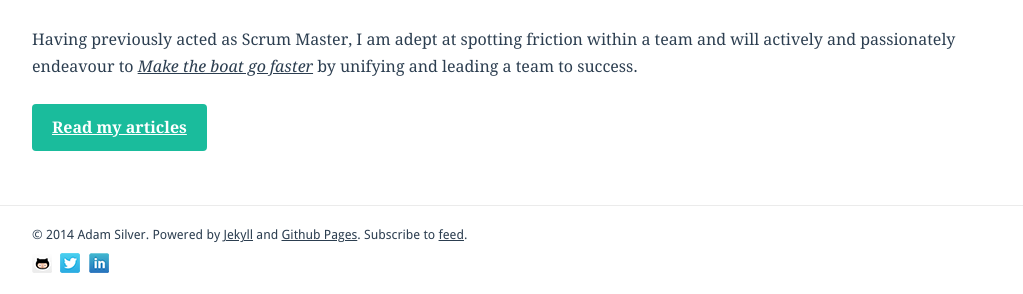
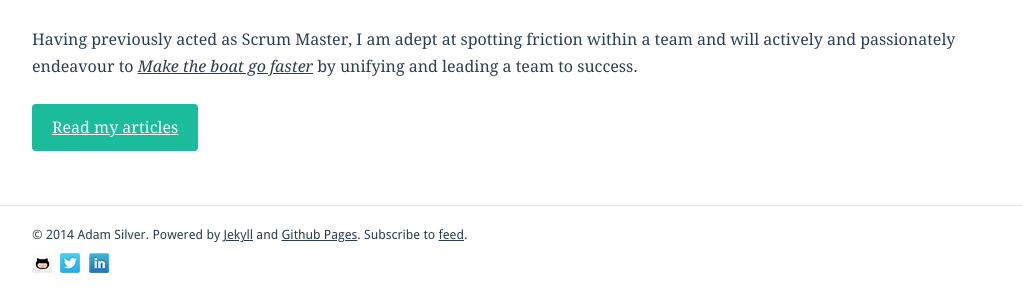
Before and after one commit to adamsilver/adamsilver.io-jekyll, a Jekyll site: the page built from index.md, in a window 1280 px wide. Shown: the part 367-661 px from the top of the page, without its empty margins (128-1151 px from the left). Built offline with Jekyll 4.4.1, drawn with Linux system fonts in a browser that asks for light colours; Markdown is read by kramdown in place of the engine named in the settings.

Commit message:
fixed #32

```diff
--- a/css/main.css
+++ b/css/main.css
@@ -157,10 +157,14 @@
     padding: 10px;
  }
 
-a {
+a:link {
 	color: #2c3e50;
 	-webkit-transition:color .1s;
     transition: color .1s;
+}
+
+a:visited {
+    color: #788A9C;
 }
 
 a:hover {
@@ -272,7 +276,7 @@
 }
 
 #nav ul li a {
-    color: #2c3e50 ;
+    color: #2c3e50;
     text-decoration: none;
     display: block;
 }
@@ -433,13 +437,15 @@
 	color: #2c3e50;
 }
 
-.readArticles {
+.readArticles,
+.readArticles:link,
+.readArticles:visited {
     display: inline-block;
     border-radius: 4px;
     background-color: #1abc9c;
     padding: 10px 20px;
     color: #fff;
-    font-weight: bold;
+    font-weight: normal;
 }
 
 .readArticles:hover {
```
